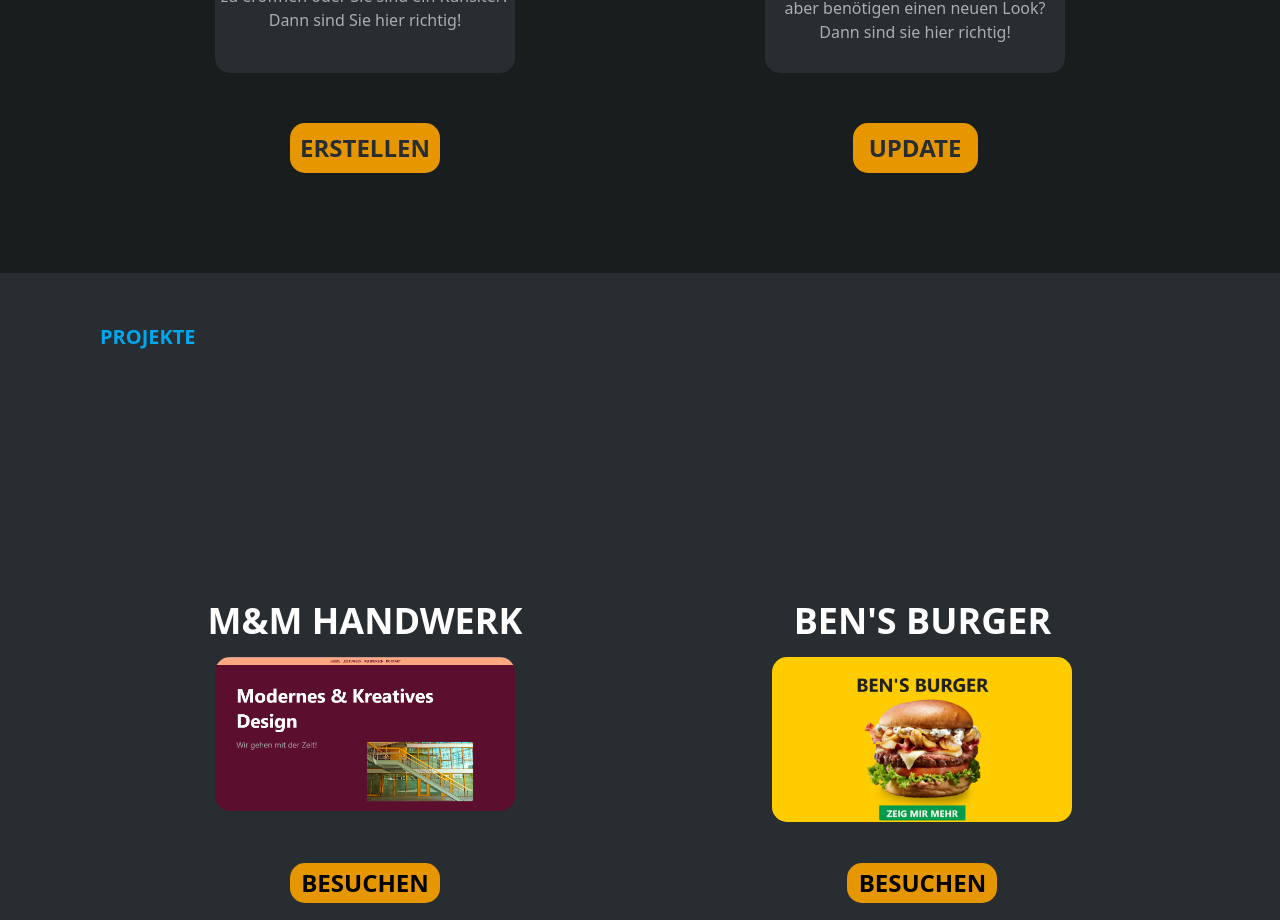
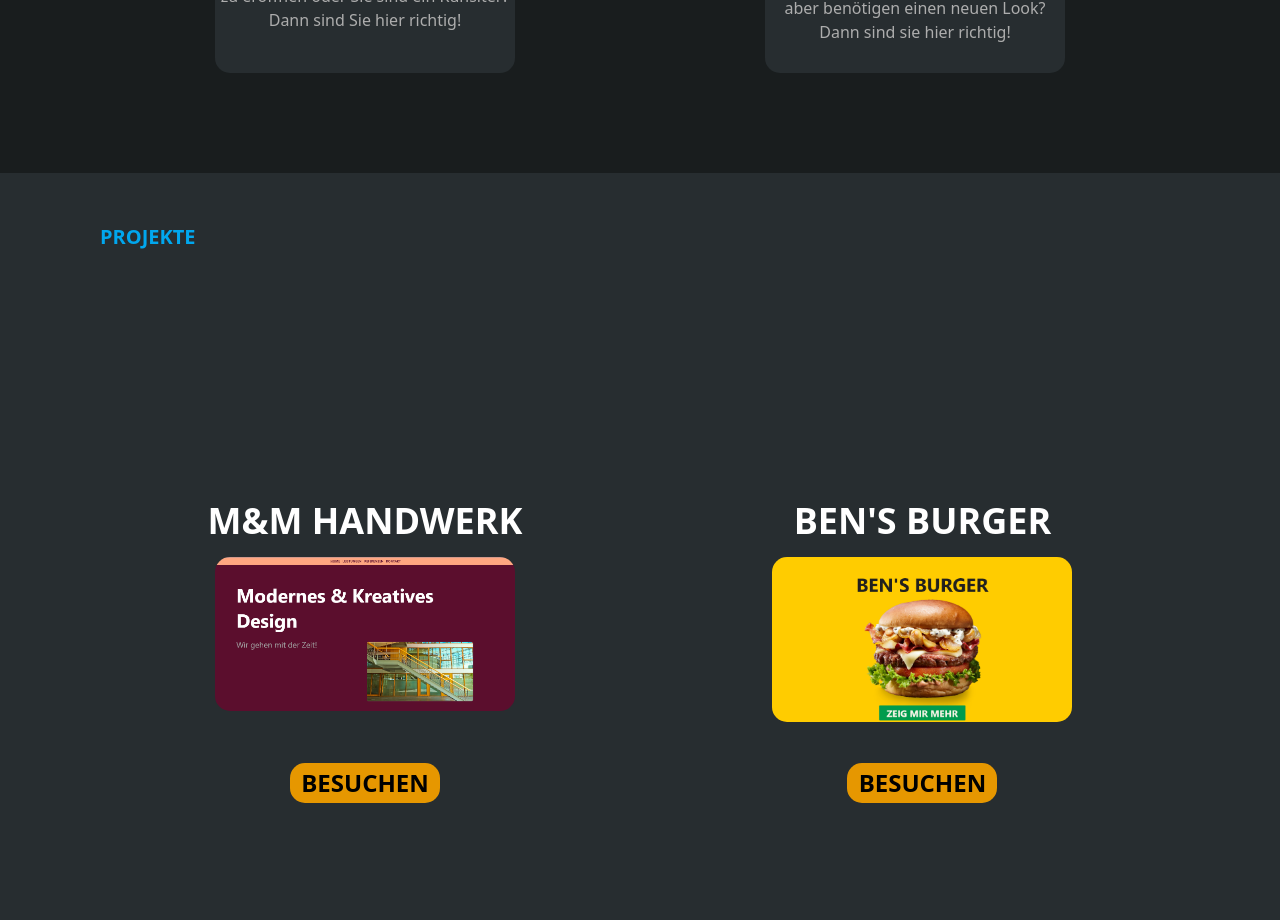
Before and after one commit to Ferbion-lT/V3, a Vue app: page / in a window 1280 px wide. Shown: the part 3320-4240 px from the top of the page. Built offline with nearby package versions, Linux system fonts and the light colour scheme.

Commit message:
Removed Buttons in Services

```diff
--- a/src/components/Services.vue
+++ b/src/components/Services.vue
@@ -22,9 +22,6 @@
                         </span>
                     </div>
                 </div>
-                <a href="#contact"><div class="bg-[#e69700] rounded-[15px] h-[50px] w-[150px] text-2xl text-[#272d30] flex items-center justify-center lg:hover:scale-110 hover:text-white transition duration-150">
-                    <span class="font-bold uppercase">Erstellen</span>
-                </div></a>
             </div>
             <div class="flex flex-col gap-[50px] items-center lg:hover:scale-110 duration-300 transition">
                 <div class="bg-[#272d30] rounded-[15px] text-center h-[400px] w-[300px] flex flex-col items-center justify-center gap-10">
@@ -41,9 +38,6 @@
                         </span>
                     </div>
                 </div>
-                <a href="#contact"><div class="bg-[#e69700] rounded-[15px] h-[50px] w-[125px] text-2xl text-[#272d30] flex items-center justify-center lg:hover:scale-110 hover:text-white transition duration-150">
-                    <span class="font-bold uppercase">Update</span>
-                </div></a>
             </div>
         </div>
     </div>
```
